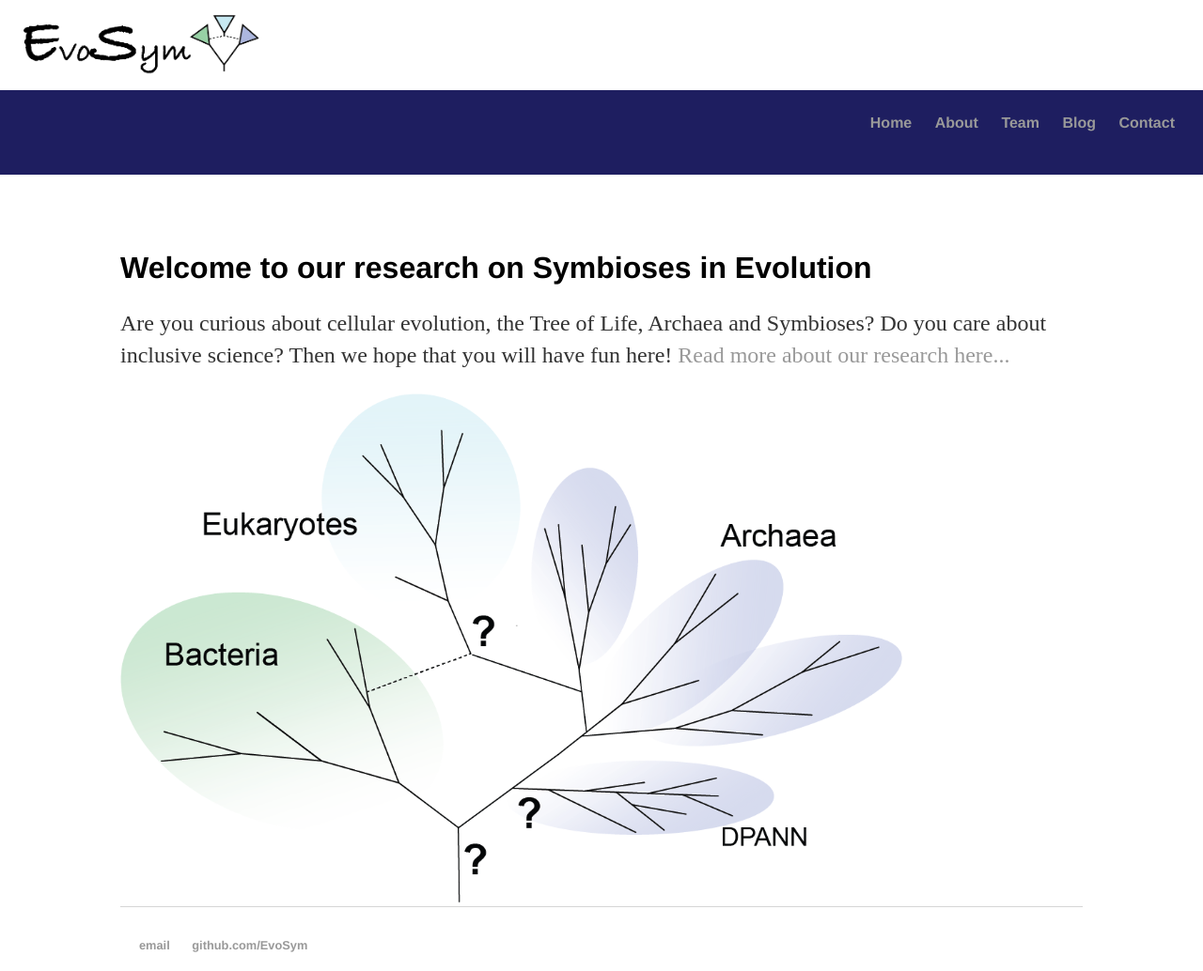
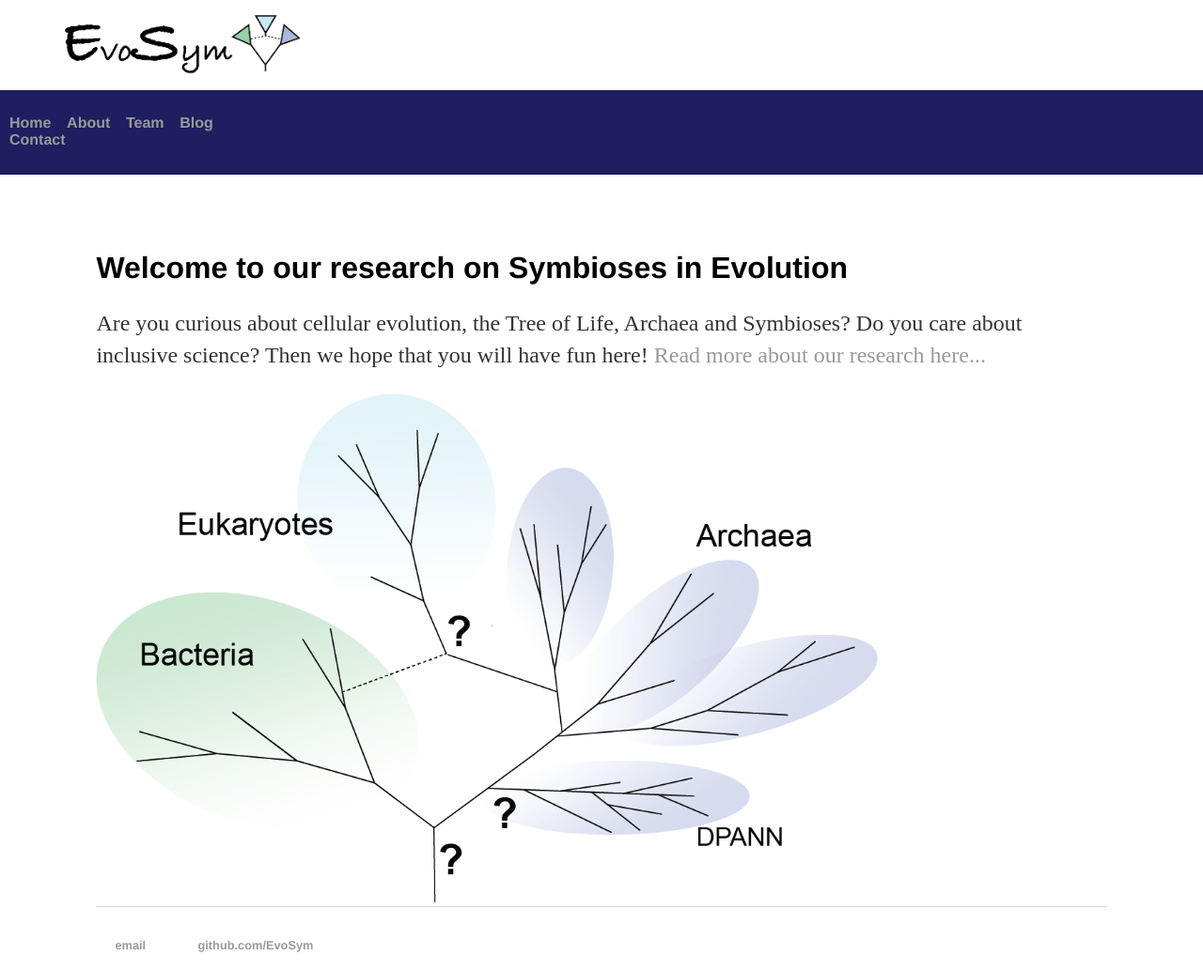
Before and after one commit to EvoSym/EvoSym.github.io, a Jekyll site: the page built from index.html, in a window 1280 px wide. Shown: the whole page at 94% size. Built offline with Jekyll 4.4.1, drawn with Linux system fonts in a browser that asks for light colours.

Commit message:
Update main.css

```diff
--- a/css/main.css
+++ b/css/main.css
@@ -18,7 +18,7 @@ nav ul {
     padding: 10px;
     list-style: none;
     font-weight: bold;
-    float: right;
+    float: left;
     vertical-align: middle;
 }
 footer ul {
@@ -29,7 +29,7 @@ footer ul {
 }
 nav ul li, footer ul li {
     display: inline;
-    margin-right: 20px;
+    margin-right: 5%;
 }
 a {
     text-decoration: none;
@@ -41,33 +41,33 @@ a:hover {
 h1 {
     font-size: 2em;
     font-family:'Helvetica', 'Arial', 'Sans-Serif';
-    margin-left: 10%;
-    margin-right: 10%;
+    margin-left: 8%;
+    margin-right: 8%;
 }
 p {
     font-size: 1.5em;
     line-height: 1.4em;
     color: #333;
-    margin-left: 10%;
-    margin-right: 10%;
+    margin-left: 8%;
+    margin-right: 8%;
 }
 h2, h3 {
-    margin-left: 10%;
-    margin-right: 10%;
+    margin-left: 8%;
+    margin-right: 8%;
 }
 posts {
-    margin-left: 10%;
-    margin-right: 10%;
+    margin-left: 8%;
+    margin-right: 8%;
 }
 address {
-    margin-left: 10%;
-    margin-right: 10%;
+    margin-left: 8%;
+    margin-right: 8%;
 }
 footer {
     border-top: 1px solid #d5d5d5;
     font-size: .8em;
-    margin-left: 10%;
-    margin-right: 10%;
+    margin-left: 8%;
+    margin-right: 8%;
 }
 ul.posts {
     margin: 20px auto 40px;
@@ -80,18 +80,18 @@ ul.posts li {
 }
 .box {
   width: 65%;
-  margin-left: 10%;
-  margin-right: 10%;
+  margin-left: 8%;
+  margin-right: 8%;
 }
 .box2 {
   width: 80%;
   text-align: center;
-  margin-left: 10%;
-  margin-right: 10%;
+  margin-left: 8%;
+  margin-right: 8%;
 }
 .logo {
     width: 20%;
-    margin-left: 20px;
+    margin-left: 5%;
 }
 img {
   width: 100%;
```
